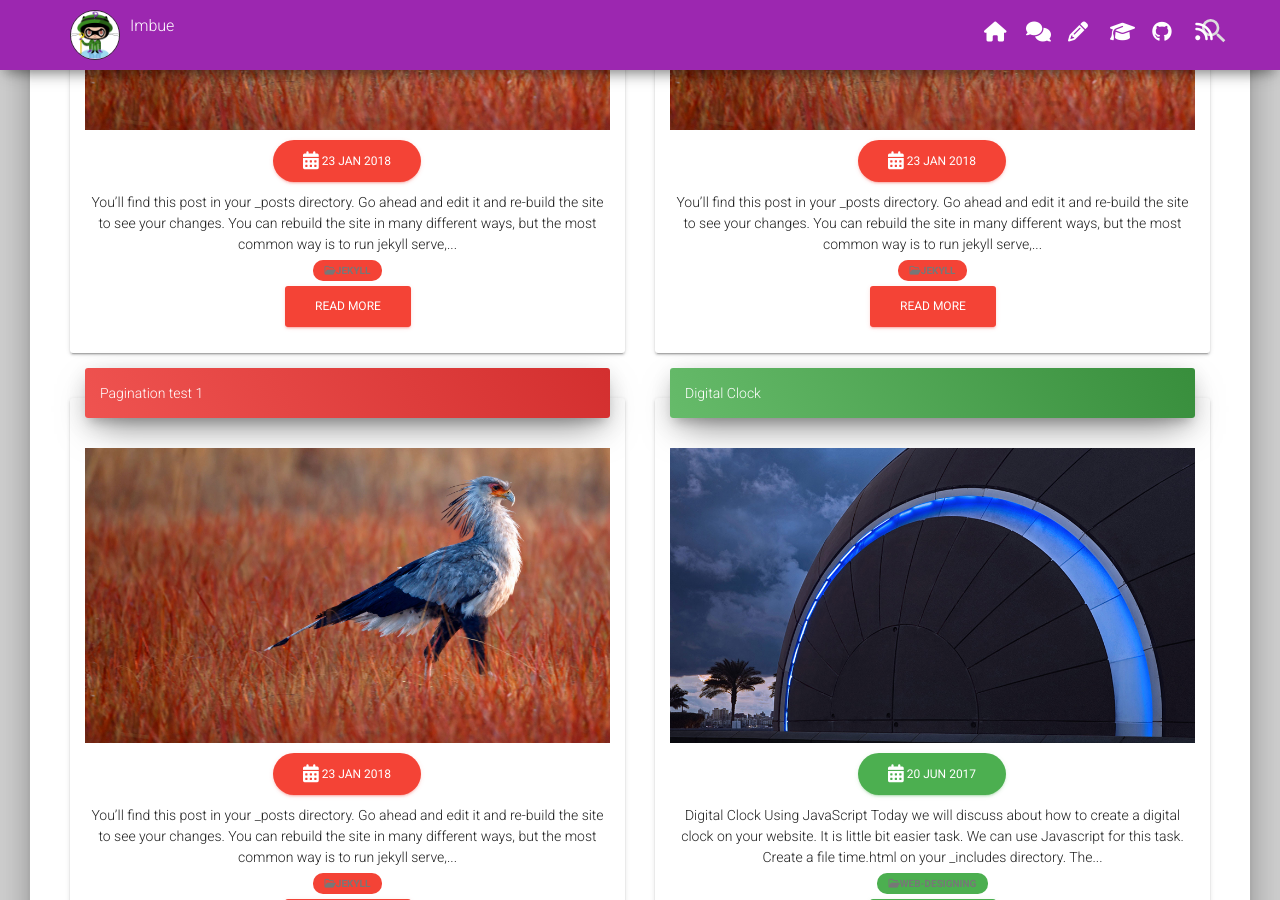
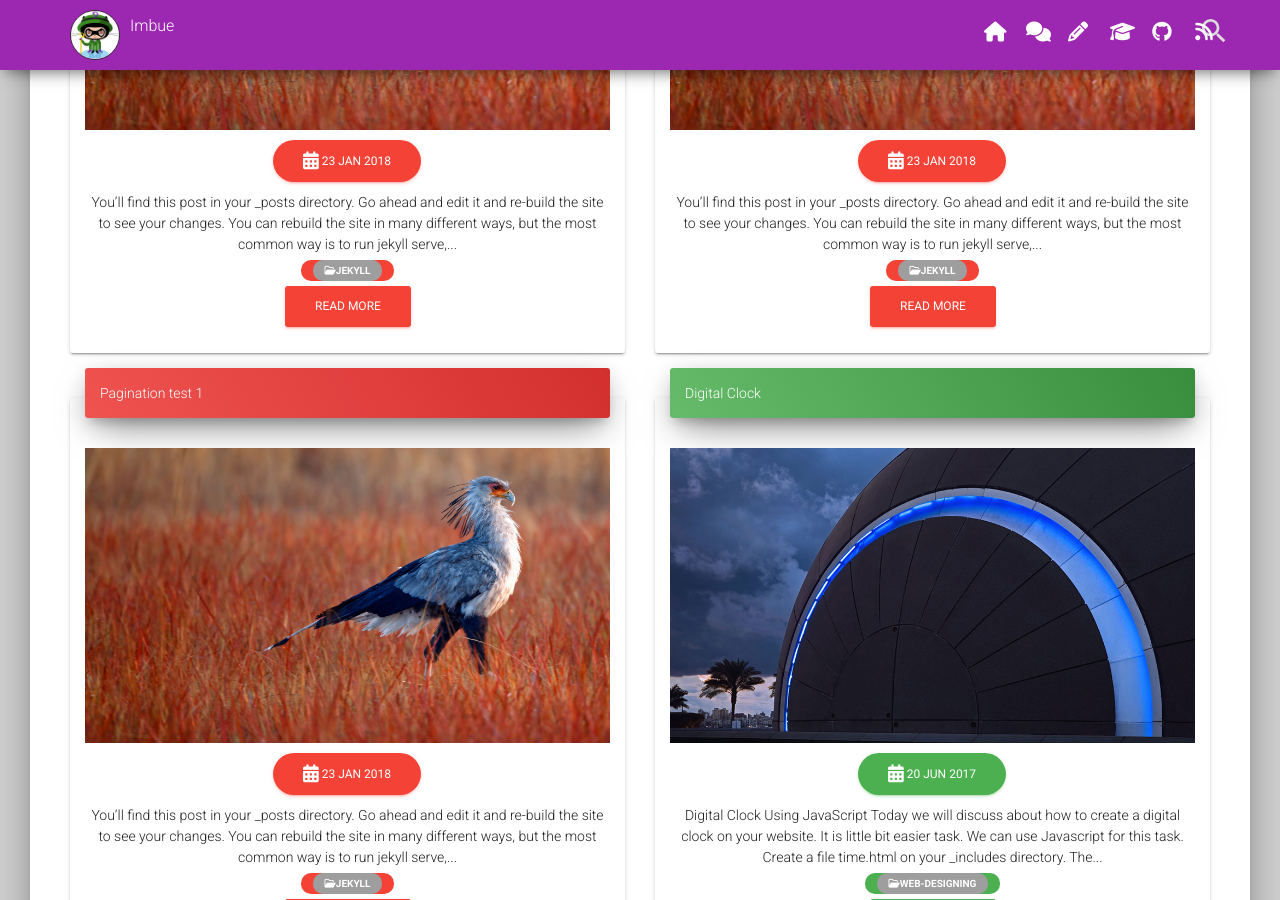
Before and after one commit to tip4programs/imbue, a Jekyll site: the page built from index.html, in a window 1280 px wide and 900 px high, scrolled down 1010 px. Built offline with Jekyll 4.4.1, drawn with Linux system fonts in a browser that asks for light colours; nearby versions of some CDN libraries; the list of posts is cut into pages by our own code.

Commit message:
Update index.html

```diff
--- a/index.html
+++ b/index.html
@@ -25,7 +25,7 @@ title: Welcome to Our Blog
                <i class="fa fa-calendar" aria-hidden="true"></i> {{ post.date | date_to_string }}
                </button>
            <p>{{ post.content | strip_html | truncatewords: 40 }}</p>
-              <span class="label label-{{ post.card_color }}"><a href="{{ site.baseurl }}/category/{{ post.categories }}" class="text-muted"><i class="fa fa-folder-open-o"></i>{{ post.categories }}</a></span><br />
+              <span class="label label-{{ post.card_color }}"><a href="{{ site.baseurl }}/category/{{ post.categories }}" class="label"><i class="fa fa-folder-open-o"></i>{{ post.categories }}</a></span><br />
                  <a href="{{ post.url | prepend: site.baseurl }}" class="btn btn-{{ post.card_color }}">Read More</a>
            </div>
          </div>
```
